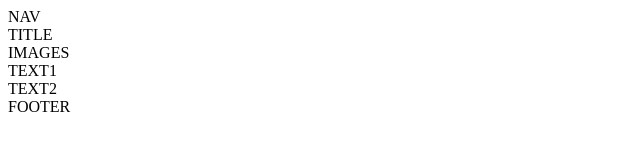
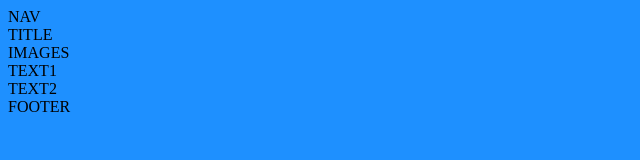
Before and after one commit to tkylesh/CSS1, a plain HTML site: page index.html in a window 1280 px wide. Shown: the whole page, without its empty margins (0-640 px from the left). Drawn offline with Linux system fonts and the light colour scheme.

Commit message:
added stylesheet

```diff
--- a/index.html
+++ b/index.html
@@ -2,6 +2,7 @@
 <html>
 <head>
 	<title>Intro to CSS</title>
+	<link rel="stylesheet" type="text/css" href="styles.css">
 </head>
 <body>
 <div>NAV</div>
--- /dev/null
+++ b/styles.css
@@ -0,0 +1,3 @@
+body {
+	background-color: dodgerblue;
+}
```
